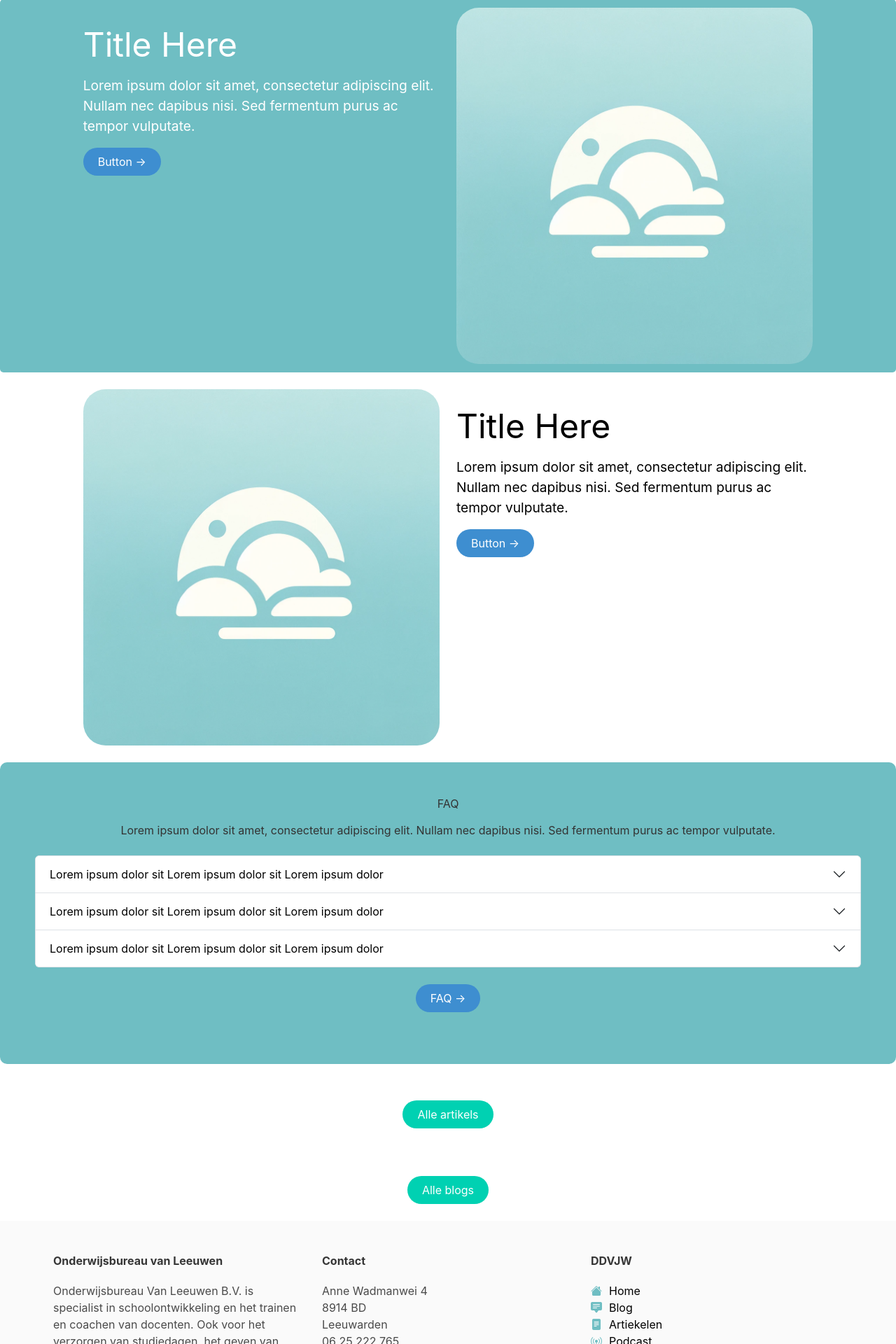
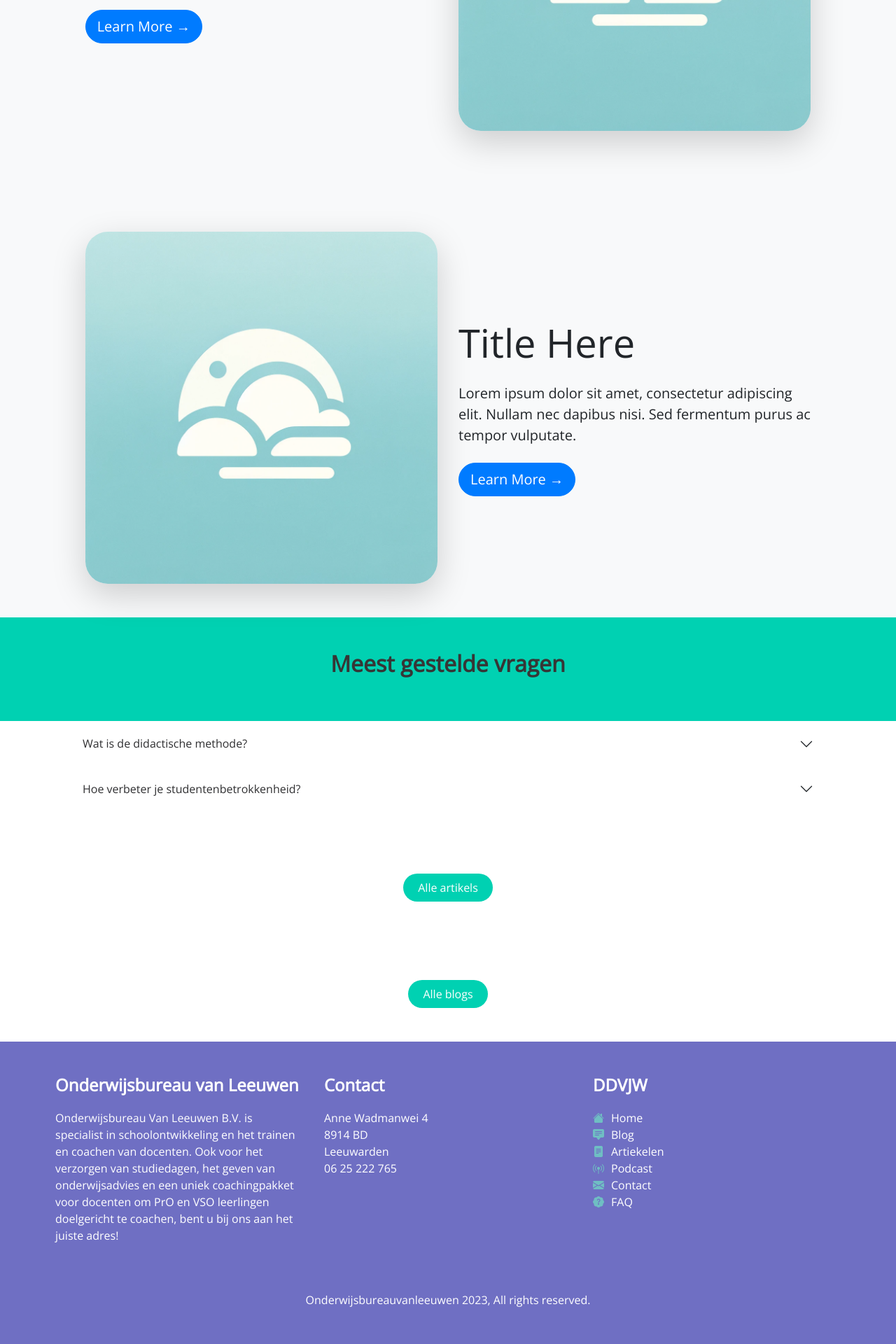
Before and after one commit to Achmet-h/DDVJW, a Django app: page / in a window 1280 px wide. Shown: the part 1619-3539 px from the top of the page at 70% size. Run offline with Django 4.2, Linux system fonts and the light colour scheme; data that the repository does not hold is empty; some libraries are stand-ins or nearby versions.

Commit message:
home page changed

```diff
--- a/content_app/static/content_app/css/main.css
+++ b/content_app/static/content_app/css/main.css
@@ -1,10 +1,14 @@
+.pp{
+        font-family: 'Open Sans', sans-serif;
+}
+
 /*header ------------------------------*/
 .header-container {
     display: flex;
     justify-content: space-between;
     align-items: center;
     padding: 20px 40px;
-    background-color: #f7f7f7;
+    background-color: #6f6fc3;
 }
 
 .header-left {
@@ -53,133 +57,155 @@
     height: auto; /* This maintains the aspect ratio of the image. */
 }
 
-/*info containers---------------------- */
-#info-container-1 {
+/* roadmap-----------------------------*/
+.circle {
+  padding: 13px 20px;
+  border-radius: 50%;
+  background-color: #6FBEC3;
+  color: #fff;
+  max-height: 50px;
+  z-index: 2;
+}
+
+.hit.row .col-2 {
+  align-self: stretch;
+}
+.hit.row .col-2::after {
+  content: "";
+  position: absolute;
+  border-left: 3px solid #6FBEC3;
+  z-index: 1;
+}
+.hit.row .col-2.bottom::after {
+  height: 50%;
+  left: 50%;
+  top: 50%;
+}
+.hit.row .col-2.full::after {
+  height: 100%;
+  left: calc(50% - 3px);
+}
+.hit.row .col-2.top::after {
+  height: 50%;
+  left: 50%;
+  top: 0;
+}
+
+
+.timeline div {
+  padding: 0;
+  height: 40px;
+}
+.timeline hr {
+  border-top: 3px solid #6FBEC3;
+  margin: 0;
+  top: 17px;
+  position: relative;
+}
+.timeline .col-2 {
+  display: flex;
+  overflow: hidden;
+}
+.timeline .corner {
+  border: 3px solid #6FBEC3;
+  width: 100%;
+  position: relative;
+  border-radius: 15px;
+}
+.timeline .top-right {
+  left: 50%;
+  top: -50%;
+}
+.timeline .left-bottom {
+  left: -50%;
+  top: calc(50% - 3px);
+}
+.timeline .top-left {
+  left: -50%;
+  top: -50%;
+}
+.timeline .right-bottom {
+  left: 50%;
+  top: calc(50% - 3px);
+}
+
+
+
+/*FAQ container---------------------*/
+#faq-container {
     background-color: #6FBEC3;
     padding: 50px;
     border-radius: 5px;
 }
-
-#info-container-2 {
-    background-color: white;
+.accordion .accordion-item {
+    background: none;
+    border: none;
 }
 
-/* Unique IDs for styling text in info-container-2 */
-#h1-info-2 {
-    color: black;
-    font-size: 3rem; /* Assuming you want to keep the size the same as #h1-info-1 */
+.accordion .accordion-header {
+    background: none;
+    padding: .4rem 1rem;
 }
 
-#p-info-2 {
-    color: black;
-    font-size: 1.2rem; /* Assuming you want to keep the size the same as #p-info-1 */
+.accordion .accordion-header .accordion-button {
+    color: #2f2f31;
+    text-align: left;
+    font-weight: 500;
 }
 
-/* Media query for responsive design */
-@media (max-width: 768px) {
-    #info-container-1 .col-lg-5,
-    #info-container-2 .col-lg-5 {
-        width: 100%;
-    }
+.accordion .accordion-header .accordion-button:not(.collapsed) {
+    color: #ff8300;
 }
 
-/* Styles for unique text IDs in info-container-1 */
-#h1-info-1 {
-    font-size: 3rem;
-    color: white;
+.accordion .accordion-body {
+    color: #324353;
+    padding: 0.5rem 3rem;
 }
 
-#p-info-1 {
-    font-size: 1.2rem;
-    color: white;
+.page-title {
+    font-family:  ;
+    font-size: 1rem;
+    font-weight: 900;
+    margin-bottom: 1rem; /* Adjust space below the title */
+    padding-bottom: 10px; /* Space between title text and line */
+    border-bottom: 3px solid #6FBEC3; /* Thick colored line below the title */
+    display: inline-block; /* Makes the border line only as long as the text */
 }
 
-#btn-info {
-    color: #0E428B;
-    border-color: #0E428B;
-}
-
-#btn-info:hover {
-    background-color: #0E428B;
-    color: white; /* Make text color white when button is hovered */
-}
-
-#info-img {
-    width: 400px;
-    height: 400px;
-    margin-top: 15px;
-    margin-bottom: 15px;
-    margin-left: 160px;
-}
-
-/*Info block 3 ---------------------*/
-
-
-/*FAQ container---------------------*/
-
-
-#faq-container-in-separate-page {
-    display: flex;
-    justify-content: center;
-    padding: 50px;
-    border-radius: 10px;
-}
-#faq-container {
-    background-color: #6FBEC3;
-    padding: 50px;
-    border-radius: 10px;
-}
-#faq-container h2, #faq-container p {
-    color: #333333; /* This sets the text color to a dark grey */
-}
-.accordion-button {
-    background-color: #FFFFFF; /* This sets the accordion button background color to white */
-    color: black; /* This sets the accordion button text color to dark grey */
-    border-color: black; /* This is Bootstrap's default border color for buttons, which looks like the one in the screenshot */
-}
-.accordion-button:not(.collapsed) {
-    background-color: #E9ECEF; /* A slightly darker shade for the active accordion button */
-    color: #333333;
-}
-
-.accordion-button:focus {
-    box-shadow: none; /* Removes the focus outline for a cleaner look, if desired */
-}
-#btn-sec {
-    color: #333333; /* Sets the button text color to dark grey */
-    border-color: #333333; /* Assuming you want to keep this color for the button border as in your original CSS */
-}
-/* This ensures that the color is darker for the collapsed button text and lighter when expanded */
-.accordion-button.collapsed {
-    color: black;
-}
 
 /*footer -------------*/
 .footer {
-    background-color: #f7f7f7;
+    background-color: #6f6fc3 !important;
     padding: 40px 0;
 }
 
 .footer h4, .footer p {
     margin-bottom: 20px;
+    color: white !important;
+}
+.footer h4 strong {
+    color: white !important;
 }
 
 .footer-links {
     list-style-type: none;
     padding: 0;
+    color: white;
 }
 
 .footer-links li a {
+    color: white;
     margin-bottom: 10px;
     padding: 0 10px;
     text-decoration: none;
-    color: black;
 }
-.footer-links li i  {
+
+.footer-links li i {
     color: #6FBEC3;
 }
+
 .social-links a {
-    color: #6FBEC3;
+    color: white;
 }
 
 .footer-links li a:hover {
--- a/content_app/static/content_app/css/main.js
+++ b/content_app/static/content_app/css/main.js
@@ -49,4 +49,6 @@ document.addEventListener('DOMContentLoaded', function () {
     });
 
 
+
+
 });
--- a/content_app/templates/base/base.html
+++ b/content_app/templates/base/base.html
@@ -14,6 +14,11 @@
     <title>{% block title %} Didactiek die voor jou werkt {% endblock title %}</title>
     <link rel="icon" href="{% static 'content_app/favicon-32x32.png' %}" type="image/x-icon"/>
     <link rel="stylesheet" href="https://cdnjs.cloudflare.com/ajax/libs/bulma/0.9.3/css/bulma.min.css">
+    <link href="https://fonts.googleapis.com/css2?family=Open+Sans&display=swap" rel="stylesheet">
+    <link href="//maxcdn.bootstrapcdn.com/bootstrap/4.1.1/css/bootstrap.min.css" rel="stylesheet" id="bootstrap-css">
+    <script src="//maxcdn.bootstrapcdn.com/bootstrap/4.1.1/js/bootstrap.min.js"></script>
+    <script src="//cdnjs.cloudflare.com/ajax/libs/jquery/3.2.1/jquery.min.js"></script>
+
 </head>
 <body class="pp">
 <!-- Navbar -->
@@ -141,10 +146,10 @@
             </div>
         </div>
     </div>
-{#    <div class="row">#}
-{#        <a href="https://www.ontwerpbureauleeuw.nl/" target="_blank"><img src="{% static 'content_app/Logo_DDVJW_splitted.png' %}"#}
-{#                                                                          alt="Logo OBL"></a>#}
-{#    </div>#}
+    {#    <div class="row">#}
+    {#        <a href="https://www.ontwerpbureauleeuw.nl/" target="_blank"><img src="{% static 'content_app/Logo_DDVJW_splitted.png' %}"#}
+    {#                                                                          alt="Logo OBL"></a>#}
+    {#    </div>#}
 </div>
 
 
--- a/content_app/templates/content_app/home.html
+++ b/content_app/templates/content_app/home.html
@@ -8,9 +8,9 @@
     <!-- hero -->
     <div class="header-container">
         <div class="header-left">
-            <p class="header-subtitle">DDVJW</p>
-            <h1 class="header-title">Didactiek Die Voor Jou Werkt</h1>
-            <p class="header-text">Lorem ipsum dolor sit amet,
+            <p class="header-subtitle text-white">DDVJW</p>
+            <h1 class="header-title text-white">Didactiek Die Voor Jou Werkt</h1>
+            <p class="header-text text-white">Lorem ipsum dolor sit amet,
                 consectetur adipiscing elit. Nullam nec dapibus nisi.
                 Sed fermentum purus ac tempor vulputate.
                 Lorem ipsum dolor sit amet,
@@ -26,189 +26,156 @@
         </div>
     </div>
 
-    <!-- roadmap -->
-    <img class="responsive-image" src="{% static 'content_app/roadmap.svg' %}" alt="Roadmap Image">
+{#        <!-- roadmap -->#}
+{#        <img class="responsive-image" src="{% static 'content_app/roadmap.svg' %}" alt="Roadmap Image">#}
 
-    <!--  info block 1 -->
-{#    <div class="d-flex justify-content-center p-5 cards-container">#}
-{#        <div class="card-container">#}
-{#            <a href="#" class="icon-link">#}
-{#                <img src="{% static 'content_app/hero.png' %}" alt="World Icon" class="world-icon">#}
-{#                <span class="icon-overlay">#}
-{#            <i class="bi bi-zoom-in"></i>#}
-{#        </span>#}
-{#            </a>#}
-{#            <div class="card-content">#}
-{#                <p>Cubilia necessitatibus nemo fusce. Sociosqu! Purus magnam quos pellentesque pulvinar condimentum#}
-{#                    metus#}
-{#                    integer nostra adipisci.</p>#}
-{#            </div>#}
-{#            <a href="#" class="btn btn-outline-primary" id="btn-sec">Lees meer</a>#}
-{#        </div>#}
-{##}
-{#        <div class="card-container">#}
-{#            <a href="#" class="icon-link">#}
-{#                <img src="{% static 'content_app/hero.png' %}" alt="World Icon" class="world-icon">#}
-{#                <span class="icon-overlay">#}
-{#            <i class="bi bi-zoom-in"></i>#}
-{#        </span>#}
-{#            </a>#}
-{#            <div class="card-content">#}
-{#                <p>Cubilia necessitatibus nemo fusce. Sociosqu! Purus magnam quos pellentesque pulvinar condimentum#}
-{#                    metus#}
-{#                    integer nostra adipisci.</p>#}
-{#            </div>#}
-{#            <a href="#" class="btn btn-outline-primary" id="btn-sec">Lees meer</a>#}
-{#        </div>#}
-{##}
-{#        <div class="card-container">#}
-{#            <a href="#" class="icon-link">#}
-{#                <img src="{% static 'content_app/hero.png' %}" alt="World Icon" class="world-icon">#}
-{#                <span class="icon-overlay">#}
-{#            <i class="bi bi-zoom-in"></i>#}
-{#        </span>#}
-{#            </a>#}
-{#            <div class="card-content">#}
-{#                <p>Cubilia necessitatibus nemo fusce. Sociosqu! Purus magnam quos pellentesque pulvinar condimentum#}
-{#                    metus#}
-{#                    integer nostra adipisci.</p>#}
-{#            </div>#}
-{#            <a href="#" class="btn btn-outline-primary" id="btn-sec">Lees meer</a>#}
-{#        </div>#}
-{##}
-{#        <div class="card-container">#}
-{#            <a href="#" class="icon-link">#}
-{#                <img src="{% static 'content_app/hero.png' %}" alt="World Icon" class="world-icon">#}
-{#                <span class="icon-overlay">#}
-{#            <i class="bi bi-zoom-in"></i>#}
-{#        </span>#}
-{#            </a>#}
-{#            <div class="card-content">#}
-{#                <p>Cubilia necessitatibus nemo fusce. Sociosqu! Purus magnam quos pellentesque pulvinar condimentum#}
-{#                    metus#}
-{#                    integer nostra adipisci.</p>#}
-{#            </div>#}
-{#            <a href="#" class="btn btn-outline-primary" id="btn-sec">Lees meer</a>#}
-{#        </div>#}
-{##}
-{#        <div class="card-container">#}
-{#            <a href="#" class="icon-link">#}
-{#                <img src="{% static 'content_app/hero.png' %}" alt="World Icon" class="world-icon">#}
-{#                <span class="icon-overlay">#}
-{#            <i class="bi bi-zoom-in"></i>#}
-{#        </span>#}
-{#            </a>#}
-{#            <div class="card-content">#}
-{#                <p>Cubilia necessitatibus nemo fusce. Sociosqu! Purus magnam quos pellentesque pulvinar condimentum#}
-{#                    metus#}
-{#                    integer nostra adipisci.</p>#}
-{#            </div>#}
-{#            <a href="#" class="btn btn-outline-primary" id="btn-sec">Lees meer</a>#}
-{#        </div>#}
-{#    </div>#}
-
-    <!--  info block 2 -->
-    <div class="container-fluid p-3" id="info-container-1">
-        <div class="row justify-content-center">
-            <!-- Text Section -->
-            <div class="col-lg-5 mt-5">
-                <h1 class="mb-4" id="h1-info-1">Title Here</h1>
-                <p class="mb-4" id="p-info-1">Lorem ipsum dolor sit amet,
-                    consectetur adipiscing elit. Nullam nec dapibus nisi.
-                    Sed fermentum purus ac tempor vulputate.</p>
-                <button class="button is-info is-rounded">Button →</button>
+    <div class="">
+        <div class="container">
+            <h2 class="pb-3 pt-2 border-bottom mb-5 title text-center">Vertical Left-Right Timeline</h2>
+            <!--first section-->
+            <div class="row align-items-center hit d-flex">
+                <div class="col-2 text-center bottom d-inline-flex justify-content-center align-items-center">
+                    <div class="circle font-weight-bold">1</div>
                 </div>
-            <!-- Image Section -->
-            <div class="col-lg-5">
-                <div class="custom-img">
-                    <img src='{% static 'content_app/thumbnail.png' %}' alt="Placeholder Image"
-                         class="img-fluid rounded-5" id="info-img-1">
+                <div class="col-6">
+                    <h5>Fully Responsive</h5>
+                    <p>Lorem ipsum dolor sit amet, consectetur adipiscing elit. Sed porttitor gravida aliquam. Morbi
+                        orci urna, iaculis in ligula et, posuere interdum lectus.</p>
+                </div>
+            </div>
+            <!--path between 1-2-->
+            <div class="row timeline">
+                <div class="col-2">
+                    <div class="corner top-right"></div>
+                </div>
+                <div class="col-8">
+                    <hr/>
+                </div>
+                <div class="col-2">
+                    <div class="corner left-bottom"></div>
+                </div>
+            </div>
+            <!--second section-->
+            <div class="row align-items-center justify-content-end hiw d-flex">
+                <div class="col-6 text-right">
+                    <h5>Using Bootstrap</h5>
+                    <p>Lorem ipsum dolor sit amet, consectetur adipiscing elit. Sed porttitor gravida aliquam. Morbi
+                        orci urna, iaculis in ligula et, posuere interdum lectus.</p>
+                </div>
+                <div class="col-2 text-center full d-inline-flex justify-content-center align-items-center">
+                    <div class="circle font-weight-bold">2</div>
+                </div>
+            </div>
+            <!--path between 2-3-->
+            <div class="row timeline">
+                <div class="col-2">
+                    <div class="corner right-bottom"></div>
+                </div>
+                <div class="col-8">
+                    <hr/>
+                </div>
+                <div class="col-2">
+                    <div class="corner top-left"></div>
+                </div>
+            </div>
+            <!--third section-->
+            <div class="row align-items-center hit d-flex">
+                <div class="col-2 text-center top d-inline-flex justify-content-center align-items-center">
+                    <div class="circle font-weight-bold">3</div>
+                </div>
+                <div class="col-6">
+                    <h5>Now with Pug and Sass</h5>
+                    <p>Lorem ipsum dolor sit amet, consectetur adipiscing elit. Sed porttitor gravida aliquam. Morbi
+                        orci urna, iaculis in ligula et, posuere interdum lectus.</p>
                 </div>
             </div>
         </div>
     </div>
 
-    <!--  info block 3 -->
-    <div class="container-fluid my-5" id="info-container-2">
-        <div class="row justify-content-center">
+
+    <!--  info block 2 -->
+    <div class="container-fluid py-5 bg-light">
+        <div class="row justify-content-center align-items-center">
+            <!-- Text Section -->
+            <div class="col-lg-5 mt-5">
+                <h1 class="mb-4 display-4" id="h1-info-1">Title Here</h1>
+                <p class="mb-4 lead" id="p-info-1">Lorem ipsum dolor sit amet,
+                    consectetur adipiscing elit. Nullam nec dapibus nisi.
+                    Sed fermentum purus ac tempor vulputate.</p>
+                <a href="#" class="btn btn-primary btn-lg rounded-pill" role="button">Learn More →</a>
+            </div>
             <!-- Image Section -->
-            <div class="col-lg-5">
-                <div class="custom-img">
-                    <img src='{% static 'content_app/thumbnail.png' %}' alt="Placeholder Image"
-                         class="img-fluid rounded-5" id="info-img-2">
+            <div class="col-lg-5 mt-5">
+                <img src='{% static "content_app/thumbnail.png" %}' alt="Placeholder Image"
+                     class="img-fluid rounded-5 shadow-lg" id="info-img-1">
             </div>
+        </div>
+    </div>
+    <div class="container-fluid py-5 bg-light">
+        <div class="row justify-content-center align-items-center">
+            <!-- Image Section -->
+            <div class="col-lg-5 mt-5">
+                <img src='{% static "content_app/thumbnail.png" %}' alt="Placeholder Image"
+                     class="img-fluid rounded-5 shadow-lg" id="info-img-1">
             </div>
             <!-- Text Section -->
             <div class="col-lg-5 mt-5">
-                <h1 class="mb-4" id="h1-info-2">Title Here</h1>
-                <p class="mb-4" id="p-info-2">Lorem ipsum dolor sit amet,
+                <h1 class="mb-4 display-4" id="h1-info-1">Title Here</h1>
+                <p class="mb-4 lead" id="p-info-1">Lorem ipsum dolor sit amet,
                     consectetur adipiscing elit. Nullam nec dapibus nisi.
                     Sed fermentum purus ac tempor vulputate.</p>
-                <button class="button is-info is-rounded">Button →</button>
+                <a href="#" class="btn btn-primary btn-lg rounded-pill" role="button">Learn More →</a>
             </div>
         </div>
     </div>
+
     <!--Faq section-->
-    <div class="container-fluid " id="faq-container">
-        <!-- FAQ Header -->
-        <h2 class="text-center mb-4">FAQ</h2>
-        <p class="text-center mb-5">Lorem ipsum dolor sit amet, consectetur adipiscing elit. Nullam nec dapibus nisi.
-            Sed fermentum purus ac tempor vulputate.</p>
-
-        <!-- Accordion -->
-        <div class="accordion" id="faqAccordion">
-            <!-- FAQ Item 1 -->
+    <div class="hero-body has-background-primary" id="home-page-hero">
+        <div class="container has-text-centered">
+            <p class="title">
+                Meest gestelde vragen
+            </p>
+        </div>
+    </div>
+    <div class="container-lg">
+        <div class="row">
+            <div class="col-lg-12">
+                <div class="accordion" id="accordionDidactiek">
                     <div class="accordion-item">
                         <h2 class="accordion-header" id="headingOne">
                             <button class="accordion-button collapsed" type="button" data-bs-toggle="collapse"
-                            data-bs-target="#collapseOne" aria-expanded="true" aria-controls="collapseOne">
-                        Lorem ipsum dolor sit Lorem ipsum dolor sit Lorem ipsum dolor
+                                    data-bs-target="#collapseOne" aria-expanded="false" aria-controls="collapseOne">
+                                Wat is de didactische methode?
                             </button>
                         </h2>
                         <div id="collapseOne" class="accordion-collapse collapse" aria-labelledby="headingOne"
-                     data-bs-parent="#faqAccordion">
-                    <div class="accordion-body">
-                        Answer for the first question.
+                             data-bs-parent="#accordionDidactiek">
+                            <div class="accordion-body p-5">
+                                Didactische methoden zijn de strategieën die door de instructeur worden gebruikt om
+                                studenten te helpen bij het leren. Deze methoden variëren afhankelijk van de specifieke
+                                behoeften van de student en het onderwerp.
                             </div>
                         </div>
                     </div>
-            <!-- FAQ Item 2 -->
                     <div class="accordion-item">
                         <h2 class="accordion-header" id="headingTwo">
                             <button class="accordion-button collapsed" type="button" data-bs-toggle="collapse"
                                     data-bs-target="#collapseTwo" aria-expanded="false" aria-controls="collapseTwo">
-                        Lorem ipsum dolor sit Lorem ipsum dolor sit Lorem ipsum dolor
+                                Hoe verbeter je studentenbetrokkenheid?
                             </button>
                         </h2>
                         <div id="collapseTwo" class="accordion-collapse collapse" aria-labelledby="headingTwo"
-                     data-bs-parent="#faqAccordion">
-                    <div class="accordion-body">
-                        Answer for the second question.
-                    </div>
-                </div>
-            </div>
-            <!-- FAQ Item 3 -->
-            <div class="accordion-item">
-                <h2 class="accordion-header" id="headingThree">
-                    <button class="accordion-button collapsed" type="button" data-bs-toggle="collapse"
-                            data-bs-target="#collapseThree" aria-expanded="false" aria-controls="collapseThree">
-                        Lorem ipsum dolor sit Lorem ipsum dolor sit Lorem ipsum dolor
-                    </button>
-                </h2>
-                <div id="collapseThree" class="accordion-collapse collapse" aria-labelledby="headingThree"
-                     data-bs-parent="#faqAccordion">
-                    <div class="accordion-body">
-                        Answer for the third question.
+                             data-bs-parent="#accordionDidactiek">
+                            <div class="accordion-body p-5">
+                                Studentenbetrokkenheid kan worden verbeterd door interactieve lessen, real-world
+                                toepassingen van kennis, en door studenten een actieve rol in hun leerproces te geven.
                             </div>
                         </div>
                     </div>
                 </div>
-        <!-- FAQ Button -->
-        <div class="text-center m-5">
-            <a href="{% url 'FAQ' %}" class="button is-info is-rounded">FAQ →</a>
             </div>
         </div>
-
+    </div>
 
     <!-- article section -->
     <div>
@@ -244,7 +211,6 @@
                 </div>
             </div>
         </div>
-
     </div>
     <!-- blog section -->
     <div>
```
Also changed, not shown: content_app/templates/content_app/FAQ.html (+14 -18 lines). Lines whose indentation alone changed are shown as unchanged.
